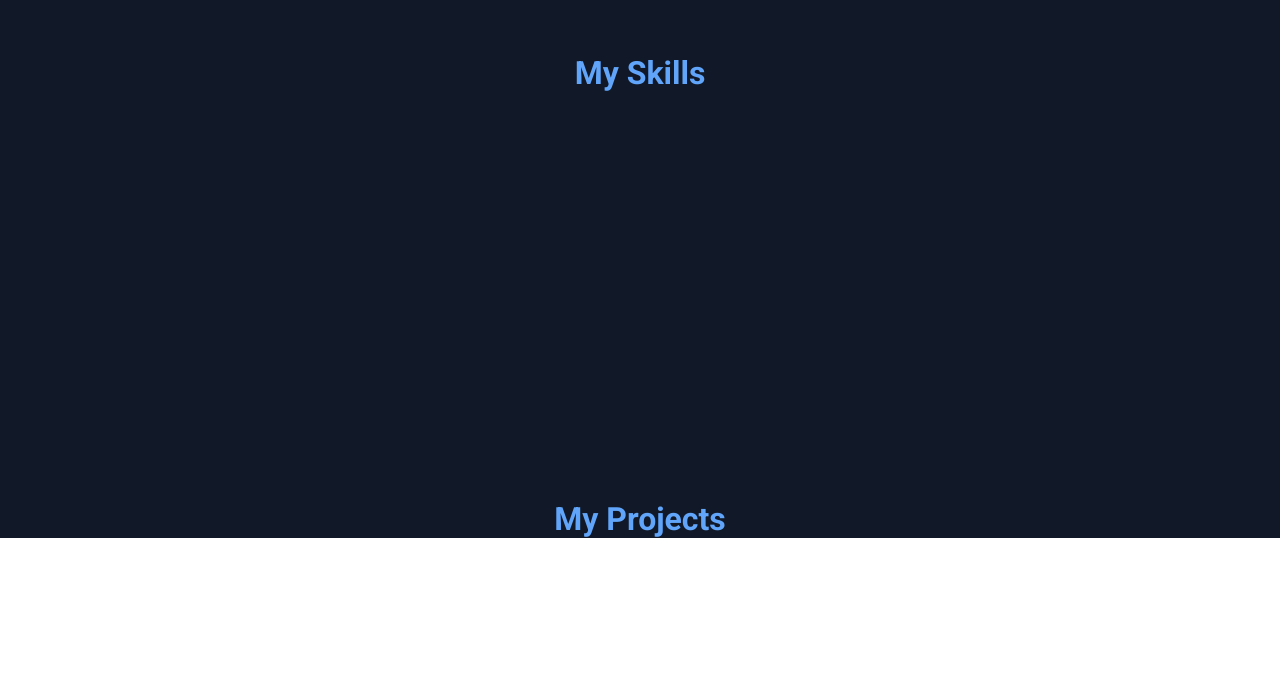
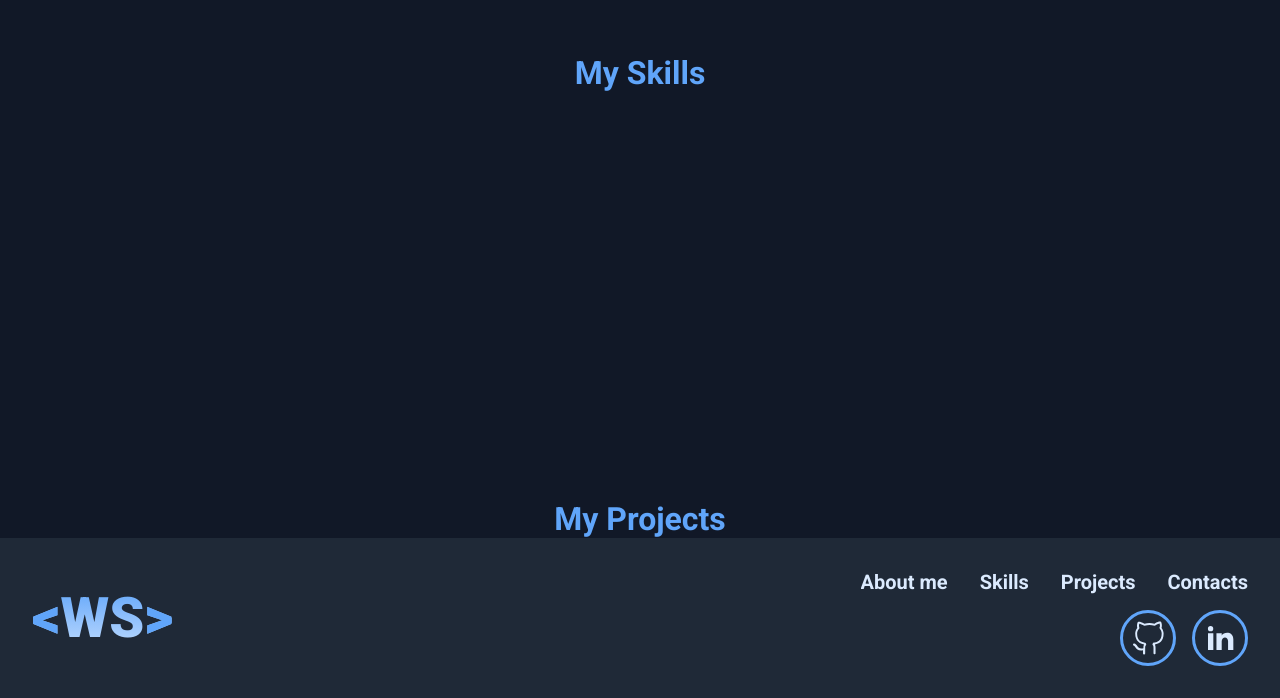
Before and after one commit to wendsondev/portfolio, a Next.js app: page / in a window 1280 px wide. Shown: the part 1542-2240 px from the top of the page. Before the commit the page ends 2080 px from the top, so only its background shows below. Built offline with nearby package versions, Linux system fonts and the light colour scheme.

Commit message:
feat: created footer component

```diff
--- /dev/null
+++ b/src/components/Footer/index.tsx
@@ -0,0 +1,64 @@
+import { useRouter } from 'next/router';
+import { RiLinkedinFill } from 'react-icons/ri';
+import { VscGithubAlt } from 'react-icons/vsc';
+import { Logo } from '../Logo';
+import {
+  Container,
+  Link,
+  Navbar,
+  SocialLink,
+  SocialLinkContainer,
+} from './styles';
+
+export function Footer() {
+  const { asPath } = useRouter();
+
+  return (
+    <Container id="contacts">
+      <Logo size={3.5} />
+
+      <Navbar>
+        <ul>
+          <li>
+            <Link path={asPath} href="#about">
+              About me
+            </Link>
+          </li>
+          <li>
+            <Link path={asPath} href="#skills">
+              Skills
+            </Link>
+          </li>
+          <li>
+            <Link path={asPath} href="#projects">
+              Projects
+            </Link>
+          </li>
+          <li>
+            <Link path={asPath} href="#contacts">
+              Contacts
+            </Link>
+          </li>
+        </ul>
+
+        <SocialLinkContainer>
+          <SocialLink
+            title="github"
+            href="https://github.com/wendsondev"
+            target="_blank"
+          >
+            <VscGithubAlt size={36} />
+          </SocialLink>
+
+          <SocialLink
+            title="linkedin"
+            href="https://www.linkedin.com/in/wendsondev/"
+            target="_blank"
+          >
+            <RiLinkedinFill size={32} />
+          </SocialLink>
+        </SocialLinkContainer>
+      </Navbar>
+    </Container>
+  );
+}
--- /dev/null
+++ b/src/components/Footer/styles.ts
@@ -0,0 +1,85 @@
+import LinkPrimitive from 'next/link';
+import styled from 'styled-components';
+
+export const Container = styled.footer`
+  display: flex;
+  justify-content: space-between;
+  align-items: center;
+  padding: 2rem;
+  background: ${({ theme }) => theme.colors.background.secondary};
+
+  @media screen and (max-width: ${({ theme }) => theme.sizes.lg}) {
+    text-align: center;
+    align-items: center;
+    flex-direction: column;
+    gap: 1rem;
+  }
+`;
+
+export const Navbar = styled.div`
+  display: flex;
+  flex-direction: column;
+  gap: 1rem;
+  align-items: flex-end;
+
+  ul {
+    display: flex;
+    align-items: center;
+    gap: 2rem;
+    overflow: hidden;
+    list-style: none;
+
+    transition: 150ms;
+  }
+
+  @media screen and (max-width: ${({ theme }) => theme.sizes.lg}) {
+    align-items: center;
+  }
+`;
+
+type LinkProps = {
+  path: string;
+};
+
+export const Link = styled(LinkPrimitive)<LinkProps>`
+  color: ${({ theme, path, href }) =>
+    href === path.split('/')[1]
+      ? theme.colors.text.quaternary
+      : theme.colors.text.primary};
+  text-decoration: none;
+  font-size: 1.25rem;
+  font-weight: 700;
+
+  &:hover {
+    color: ${(props) => props.theme.colors.text.quaternary};
+    transition: color 150ms;
+  }
+
+  @media screen and (max-width: ${({ theme }) => theme.sizes.md}) {
+    font-size: 1.75rem;
+  }
+`;
+
+export const SocialLinkContainer = styled.div`
+  display: flex;
+  gap: 1rem;
+`;
+
+export const SocialLink = styled(LinkPrimitive)`
+  width: 3.5rem;
+  height: 3.5rem;
+  display: flex;
+  justify-content: center;
+  align-items: center;
+  border-radius: 999rem;
+  border: 0.2rem solid ${({ theme }) => theme.colors.text.quaternary};
+  transition: 150ms;
+
+  > svg {
+    color: ${({ theme }) => theme.colors.text.primary};
+  }
+
+  &:hover {
+    border-color: ${({ theme }) => theme.colors.text.primary};
+  }
+`;
--- a/src/components/Layout/index.tsx
+++ b/src/components/Layout/index.tsx
@@ -2,6 +2,7 @@ import { ContextThemeProvider } from '@contexts/Theme';
 import { Roboto } from '@next/font/google';
 import { GlobalStyle } from '@styles/global';
 import Head from 'next/head';
+import { Footer } from '../Footer';
 import { Header } from '../Header';
 
 const roboto = Roboto({ subsets: ['latin'], weight: ['400', '700', '900'] });
@@ -85,6 +86,8 @@ export function Layout({ children }: LayoutProps) {
 
         {children}
 
+        <Footer />
+
         <GlobalStyle />
       </ContextThemeProvider>
     </div>
--- a/src/components/Logo/index.tsx
+++ b/src/components/Logo/index.tsx
@@ -1,8 +1,8 @@
 import { Container } from './styles';
 
-export function Logo() {
+export function Logo({ size = 2 }: { size?: number }) {
   return (
-    <Container href="/">
+    <Container size={size} href="/">
       <span>{'<'}</span>
       WS
       <span>{'>'}</span>
--- a/src/components/Logo/styles.ts
+++ b/src/components/Logo/styles.ts
@@ -1,8 +1,12 @@
 import Link from 'next/link';
 import styled from 'styled-components';
 
-export const Container = styled(Link)`
-  font-size: 2rem;
+type Props = {
+  size: number;
+};
+
+export const Container = styled(Link)<Props>`
+  font-size: ${(props) => props.size}rem;
   font-weight: 900;
   text-decoration: none;
   background: ${(props) => props.theme.colors.gradient};
```
